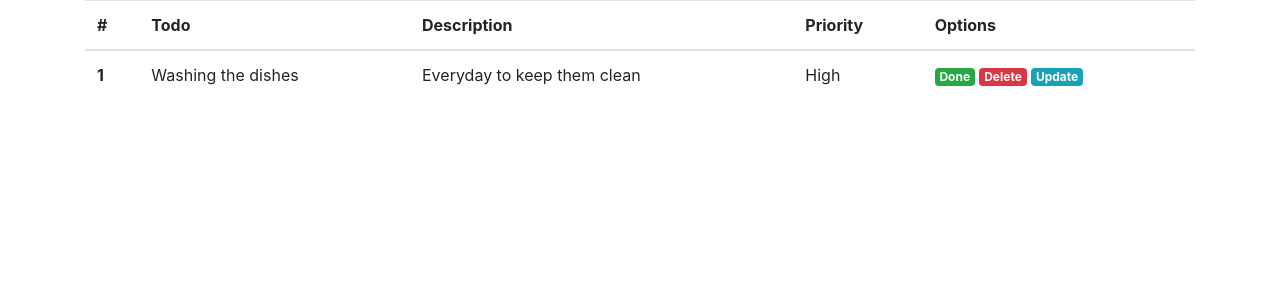
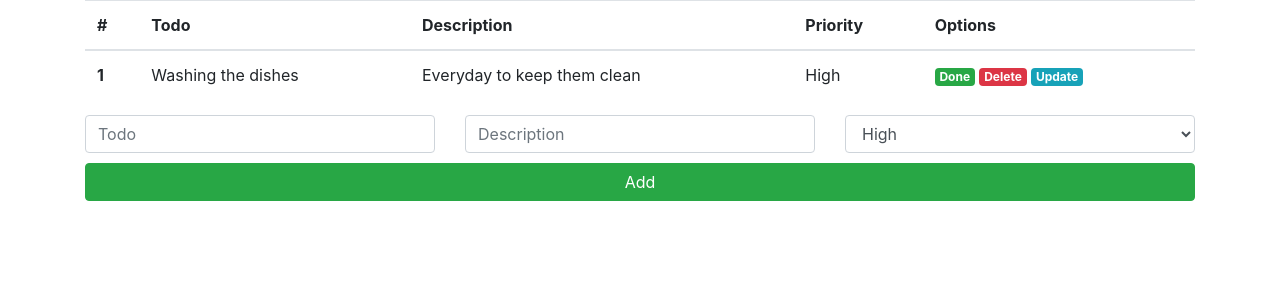
Before and after one commit to siawashkasra/Todo, a Django app: page /todo/ in a window 1280 px wide. Shown: the top 300 px of the page. Run offline with Django 3.2, Linux system fonts and the light colour scheme; some libraries are stand-ins or nearby versions.

Commit message:
Add Todo Form

```diff
--- a/todo/static/css/custom.css
+++ b/todo/static/css/custom.css
@@ -6,3 +6,12 @@ div.todo {
     padding: 10px;
     color: white;
 }
+
+.add-todo {
+    padding-top: 10px;
+}
+
+.btn {
+    display: block;
+    width: 100%;
+}
--- a/todo/templates/todos/index.html
+++ b/todo/templates/todos/index.html
@@ -36,6 +36,29 @@
             {% endfor %}
             </tbody>
           </table>
+          <form action="{% url 'create' %}" method="POST">
+            {% csrf_token %}
+            <div class="row">
+                <div class="col">
+                    <input type="text" class="form-control" id="formGroupExampleInput" name="title" placeholder="Todo" required>
+                </div>
+                <div class="col">
+                    <input type="text" class="form-control" id="formGroupExampleInput2" name="description" placeholder="Description" required>
+                </div>
+                <div class="col">
+                    <select class="form-control" id="exampleFormControlSelect1" name="priority">
+                        <option>High</option>
+                        <option>Medium</option>
+                        <option>Low</option>
+                    </select>
+                </div>
+            </div>
+            <div class="row justify-content-center add-todo">
+                <div class="col">
+                    <button type="submit" class="btn btn-success">Add</button>
+                </div>
+            </div>
+          </form>
     </div>
 </body>
 </html>
--- a/todo/urls.py
+++ b/todo/urls.py
@@ -4,4 +4,5 @@ from . import views
 
 urlpatterns = [
     path('', views.index, name='index'),
+    path('create/', views.create, name='create')
 ]
--- a/todo/views.py
+++ b/todo/views.py
@@ -1,6 +1,7 @@
 from django.shortcuts import render
 from django.shortcuts import render
 from .models import Todo
+from django.http import HttpResponse
 
 
 # Create your views here.
@@ -9,3 +10,7 @@ todos = Todo.objects.all()
 
 def index(request):
     return render(request, 'todos/index.html', {'todos': todos})
+
+def create(request):
+    print(request)
+    return HttpResponse('This is create!')
```
